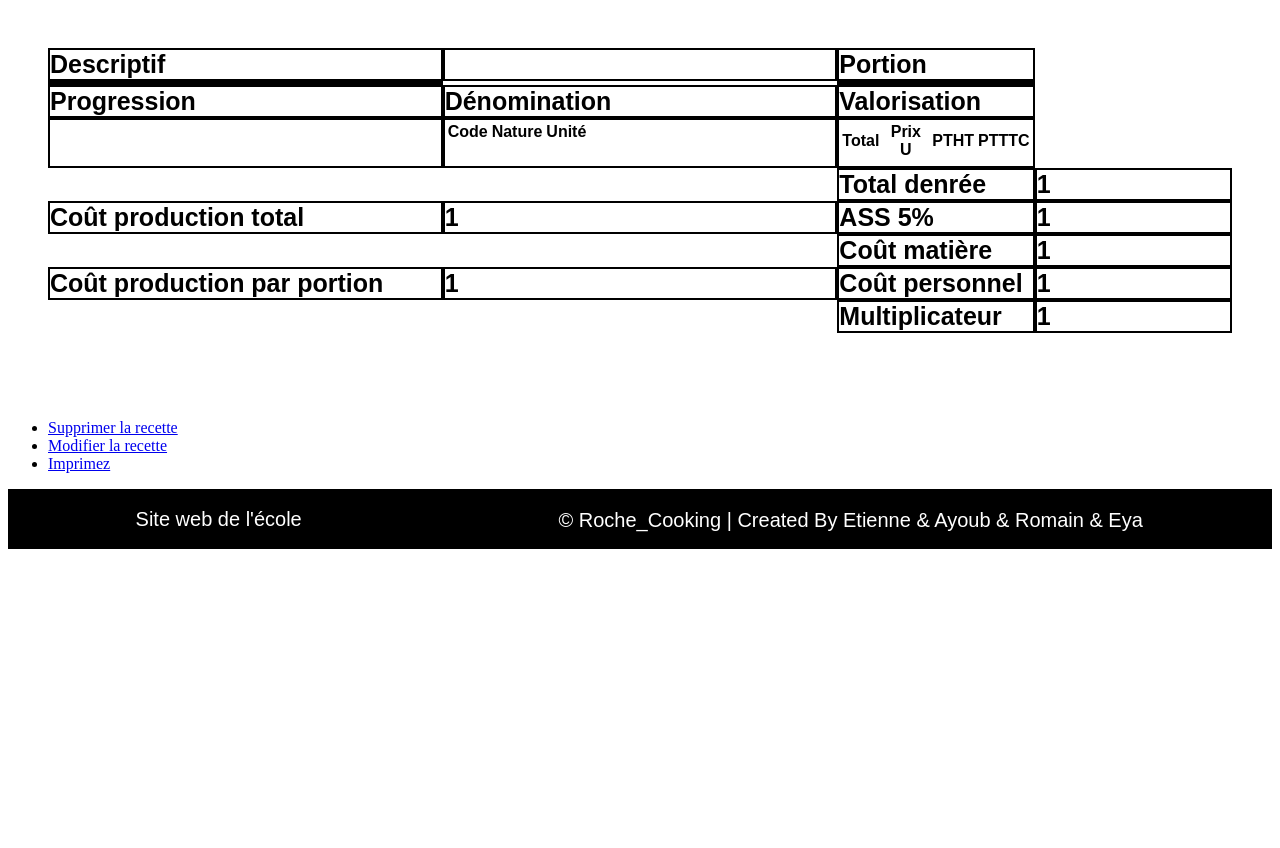
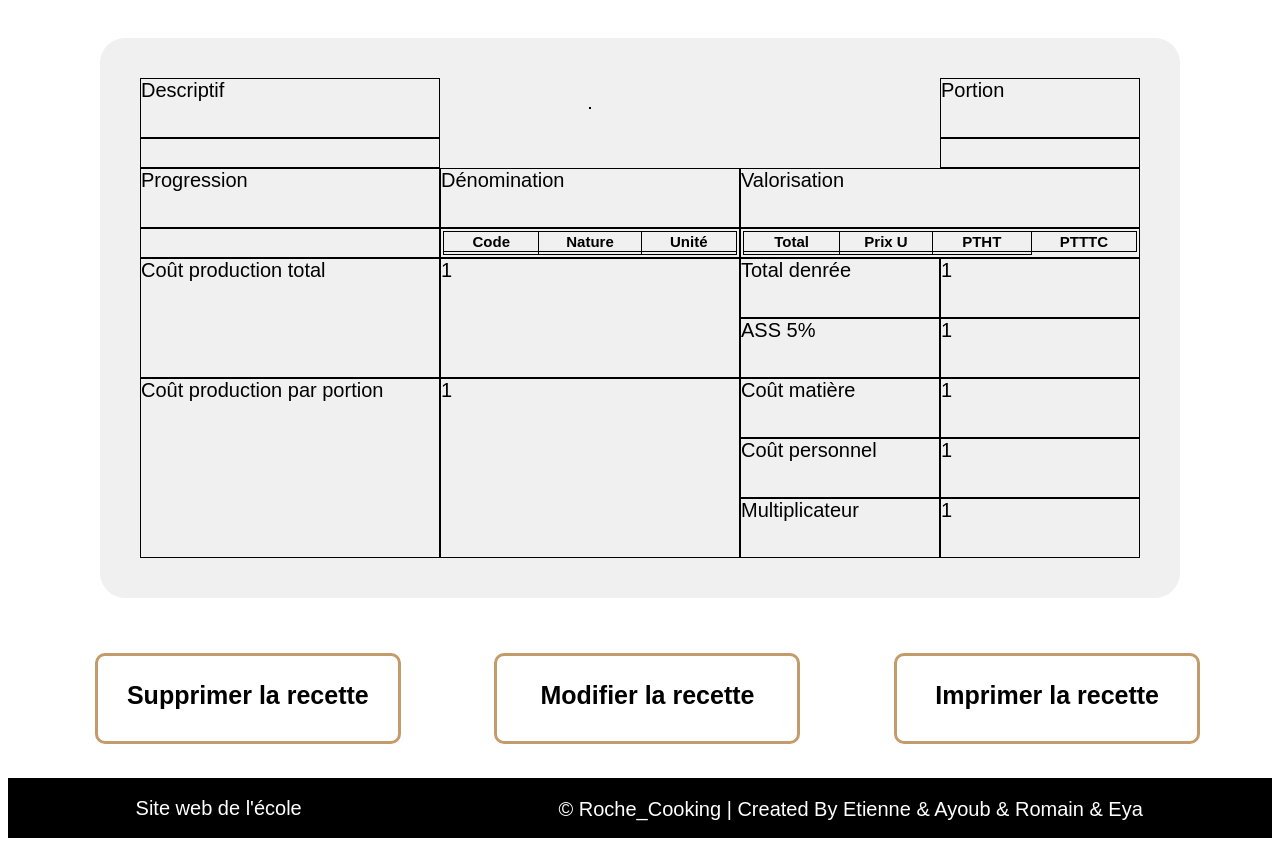
Before and after one commit to etienne-tillier/ProjetPiscine, a PHP site: template view/recette/detail.php in a window 1280 px wide. Before the commit the page ends 549 px from the top, so only its background shows below. Run offline with PHP 8.4, Linux system fonts and the light colour scheme; the template is opened without the code that fills it, so the values that code supplies are empty.

Commit message:
recipe details page style completed

```diff
--- a/style/style_details_recette.css
+++ b/style/style_details_recette.css
@@ -4,144 +4,261 @@
 
 .grid > div{
     font-family: 'Arial','Verdana';
-    font-size: 25px;
-    font-weight: bold;
+    font-size: 20px;
     color: black;
-    border: solid 2px black;
+	border: black solid 1px;
 }
 
 .grid{
 	margin: auto;
-    width: 1200px;
+    width: 1000px;
     padding: 40px;
     /*background-color: rgb(122, 17, 215);*/
     margin-bottom: 30px;
+	margin-top: 30px;
     display: grid;
-    grid-template-columns: 2fr 2fr 1fr 1fr;
-    grid-template-rows: repeat(9);
+    grid-template-columns: 3fr 3fr 2fr 2fr;
+    grid-template-rows: 60px 1fr 60px 1fr 60px 60px 60px 60px 60px;
+	background-color: rgb(240,240,240);
+	border-radius: 25px;
 }
 
-.titre{
-	grid-column: 2;
-	grid-row: 1/2;
+/* Position des éléments dans grid */
+
+.titre1{
+	grid-column: 2/4;
+	grid-row: 1/3;
+	display: flex;
 }
 
 .sous_titre11{
 	grid-column: 1;
 	grid-row: 1;
+	display: flex;
 }
 
 .sous_titre12{
 	grid-column: 1;
 	grid-row: 3;
+	display: flex;
 }
 
 .sous_titre13{
 	grid-column: 2;
 	grid-row: 3;
+	display: flex;
 }
 
 .sous_titre14{
-	grid-column: 3/4;
+	grid-column: 3/5;
 	grid-row: 3;
+	display: flex;
 }
 
 .sous_titre15{
-	grid-column: 3/4;
+	grid-column: 4;
 	grid-row: 1;
+	display: flex;
 }
 
 .sous_titre21{
 	grid-column: 1;
-	grid-row: 6/7;
+	grid-row: 5/7;
+	display: flex;
 }
 
 .sous_titre22{
 	grid-column: 1;
-	grid-row: 8/9;
+	grid-row: 7/10;
+	display: flex;
 }
 
 .sous_titre23{
 	grid-column: 3;
 	grid-row: 5;
+	display: flex;
 }
 
 .sous_titre24{
 	grid-column: 3;
 	grid-row: 6;
+	display: flex;
 }
 
 .sous_titre25{
 	grid-column: 3;
 	grid-row: 7;
+	display: flex;
 }
 
 .sous_titre26{
 	grid-column: 3;
 	grid-row: 8;
+	display: flex;
 }
 
 .sous_titre27{
 	grid-column: 3;
 	grid-row: 9;
+	display: flex;
 }
 
 .contenu_fiche1{
 	grid-column: 1;
 	grid-row: 2;
+	display: flex;
 }
 
 .contenu_fiche2{
 	grid-column: 1;
 	grid-row: 4;
+	display: flex;
 }
 
 .contenu_fiche3{
-	grid-column: 3/4;
+	grid-column: 4;
 	grid-row: 2;
+	display: flex;
 }
 
 .contenu_fiche4{
 	grid-column: 2;
 	grid-row: 4;
+	display: flex;
 }
 
 .contenu_fiche5{
-	grid-column: 3/4;
+	grid-column: 3/5;
 	grid-row: 4;
+	display: flex;
 }
 
 .contenu_fiche6{
 	grid-column: 2;
-	grid-row: 6/7;
+	grid-row: 5/7;
+	display: flex;
 }
 
 .contenu_fiche7{
 	grid-column: 2;
-	grid-row: 8/9;
+	grid-row: 7/10;
+	display: flex;
 }
 
 .contenu_fiche8{
 	grid-column: 4;
 	grid-row: 5;
+	display: flex;
 }
 
 .contenu_fiche9{
 	grid-column: 4;
 	grid-row: 6;
+	display: flex;
 }
 
 .contenu_fiche10{
 	grid-column: 4;
 	grid-row: 7;
+	display: flex;
 }
 
 .contenu_fiche11{
 	grid-column: 4;
 	grid-row: 8;
+	display: flex;
 }
 
 .contenu_fiche12{
 	grid-column: 4;
 	grid-row: 9;
+	display: flex;
 }
+
+/* Style des éléments */
+
+.titre{
+	font-size: 35px;
+	font-weight: bold;
+	margin: auto;
+}
+
+.sous_titre{
+	margin: auto;
+	font-size: 25px;
+	font-weight: bold;
+}
+
+.sous_titre_niv2{
+	margin: auto;
+	font-style: italic;
+}
+
+table{
+	border-collapse: collapse;
+	margin: 2px;
+	text-align: center;
+	font-size: 15px;
+}
+
+td,th{
+	width: 200px;
+	border: 1px solid black
+}
+
+.contenu_fiche{
+	margin: auto;
+}
+
+/* Style des boutons */
+
+#boutons
+{
+	display: flex;
+	height: 120px;
+	width: 100%;
+	margin-bottom: 30px;
+	font-size: 25px;
+	font-weight: bold;
+	font-family: 'Arial','Verdana';
+}
+
+#boutons ul
+{
+	display: flex;
+	justify-content: top;
+	align-items: center;
+	list-style: none;
+	width: 100%;
+	margin-right: 10px;
+	padding-right: 15px;
+}
+
+#boutons li
+{
+	margin: auto;
+	border-style: solid;
+	border-color: rgb(196, 156, 108);
+	border-radius: 10px;
+}
+
+.case
+{
+	width: 300px;
+	height: 60px;
+	text-align: center;
+	padding-top: 25px;
+}
+
+.case a
+{
+	text-decoration: none;
+	color: black;
+	transition: 400ms;
+
+}
+
+.case a:hover
+{
+	color: rgb(196, 156, 108);
+}
--- a/view/recette/detail.php
+++ b/view/recette/detail.php
@@ -8,33 +8,11 @@
             }
         </style>
     </div>
-    <div id="precision_fonction">
+    <div id="boutons">
         <ul>
             <!--onclick pour la confirmation; Return Confirm("test");Fonction Confirm qui va afficher la popup de confirmation -->
-            <li><?php echo '<a href="index.php?action=delete&controller=recette&idRecette=' . rawurlencode($r->getIdRecette()) . '" onclick="return confirm(\'Voulez vous supprimer cette recette?\')"> Supprimer la recette </a>';?></li>
-            <li><?php echo '<a href="index.php?action=update&controller=recette&idRecette=' . rawurlencode($r->getIdRecette()) . '"> Modifier la recette </a>'; ?></li>
-            <li><?php echo '<a href="index.php?action=choiximpression&controller=recette&idRecette=' . rawurlencode($r->getIdRecette()) . '"> Imprimez</a>'; ?></li>
+            <li class="case"><?php echo '<a href="index.php?action=delete&controller=recette&idRecette=' . rawurlencode($r->getIdRecette()) . '" onclick="return confirm(\'Voulez vous supprimer cette recette?\')"> Supprimer la recette </a>';?></li>
+            <li class="case"><?php echo '<a href="index.php?action=update&controller=recette&idRecette=' . rawurlencode($r->getIdRecette()) . '"> Modifier la recette </a>'; ?></li>
+            <li class="case"><?php echo '<a href="index.php?action=choiximpression&controller=recette&idRecette=' . rawurlencode($r->getIdRecette()) . '"> Imprimer la recette</a>'; ?></li>
     </div>
 <?php
-
-//echo '<div class = "precision"><h2>' . htmlspecialchars(ucfirst($r->getNomRecette())) . '</h2>' .
- //'<li> Auteur : ' . htmlspecialchars($auteur->getPrenomAuteur()) . ' ' . htmlspecialchars($auteur->getNomAuteur()) .'</li>' .
- //'<li> nombre de portion : ' . htmlspecialchars($r->getNombrePortion())  . '</li>' .
- //'<li> Prix de main d\'oeuvre : ' . htmlspecialchars($r->getPrixMainOeuvre()) . ' Multiplicateur : ' . htmlspecialchars($r->getMultiplicateur())  . '</li></div>';
-
-//echo '<div class="IngredientRecette"><h3>Ingredient</h3><ul>';
-//foreach($tabIngredients as $ingredient) {
- //echo '<li class="RecetteListeIngredient">' . htmlspecialchars($ingredient[0]->getNomIngredient()) . ' ' . htmlspecialchars($ingredient[1]) . ' ' . htmlspecialchars($ingredient[0]->getUnite()) .'</li>';
-//}
-//echo '</ul></div>';
-
- //echo '<a href="index.php?action=delete&controller=recette&idRecette=' . rawurlencode($r->getIdRecette()) . '"> Supprimer la recette </a>';
- //echo '<a href="index.php?action=update&controller=recette&idRecette=' . rawurlencode($r->getIdRecette()) . '"> Modifier la recette </a>';?>
-
-
-<?php
-// if (Session::is_admin()) {
-//     echo '<br><a href = "index.php?action=update&controller=pierre&idpierre=' . rawurlencode($p->getIdPierre()) . '"> Mettre à jour le produit </a>' .
-//     '<br><a href = "index.php?action=delete&controller=pierre&idpierre=' . rawurlencode($p->getIdPierre()) . '"> Supprimer le produit </a></div>';
-// }
-?>
```
Also changed, not shown: view/recette/imprimer_Fiche_tech.php (+78 -37 lines).
